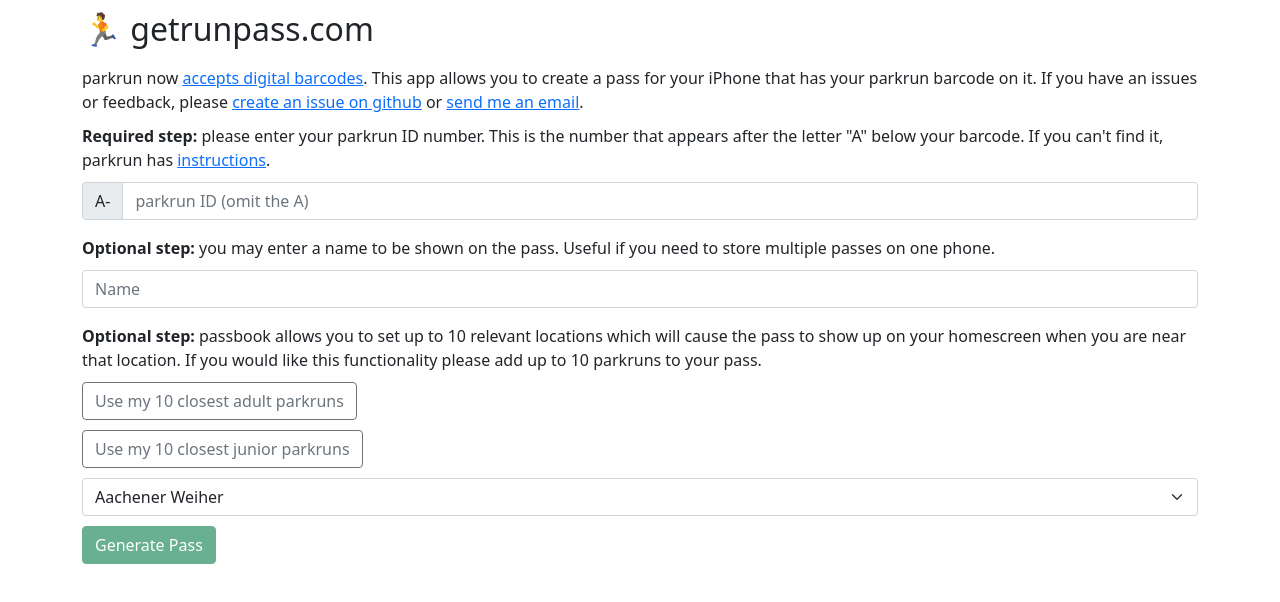
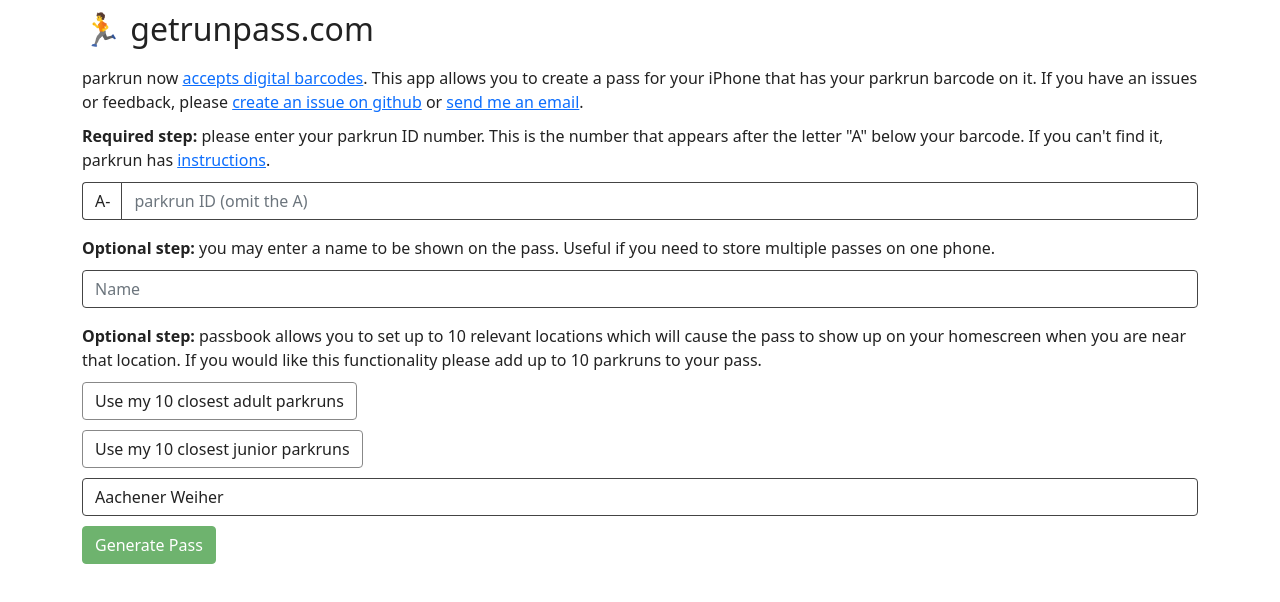
Before and after one commit to run-pass/run-pass, a React app in the folder frontend/: page / in a window 1280 px wide. Shown: the top 602 px of the page. Built offline with nearby package versions, Linux system fonts and the light colour scheme.

Commit message:
Add dark mode

```diff
--- a/frontend/src/app/app.tsx
+++ b/frontend/src/app/app.tsx
@@ -1,4 +1,4 @@
-
+import "./darkmode.css";
 import * as React from "react";
 import { useState } from "react";
 import { Button, Col, Container, Form, FormControl, InputGroup, NavLink, Row } from "react-bootstrap";
--- /dev/null
+++ b/frontend/src/app/darkmode.css
@@ -0,0 +1,64 @@
+/* Dark mode styles for the app, using prefers-color-scheme */
+:root {
+  --background: #fff;
+  --foreground: #222;
+}
+
+@media (prefers-color-scheme: dark) {
+  :root {
+    --background: #181a1b;
+    --foreground: #d0d0d0;
+  }
+  body, .App, .container {
+    color: var(--foreground) !important;
+  }
+}
+
+body, .App, .container {
+  background: var(--background) !important;
+  color: var(--foreground) !important;
+}
+
+input, select, textarea, .form-control, .form-select {
+  background: var(--background) !important;
+  color: var(--foreground) !important;
+  border-color: #444 !important;
+}
+
+.btn, .btn-outline-secondary, .btn-outline-danger, .btn-success {
+  color: var(--foreground) !important;
+}
+
+/* Optional: tweak Bootstrap for dark mode */
+.btn-success {
+  background-color: #228b22 !important;
+  border-color: #228b22 !important;
+  color: #fff !important;
+}
+
+.btn-outline-secondary {
+  border-color: #888 !important;
+}
+
+.btn-outline-danger {
+  border-color: #c00 !important;
+}
+
+.input-group-text, .form-control:focus, .form-control {
+  background: var(--background) !important;
+  color: var(--foreground) !important;
+  border-color: #444 !important;
+}
+
+.input-group-text {
+  border-right: 0 !important;
+}
+
+/* Make the A- box more visually appealing in dark mode */
+@media (prefers-color-scheme: dark) {
+  .input-group-text {
+    background: #222 !important;
+    color: #f1f1f1 !important;
+    border-color: #444 !important;
+  }
+}
```
